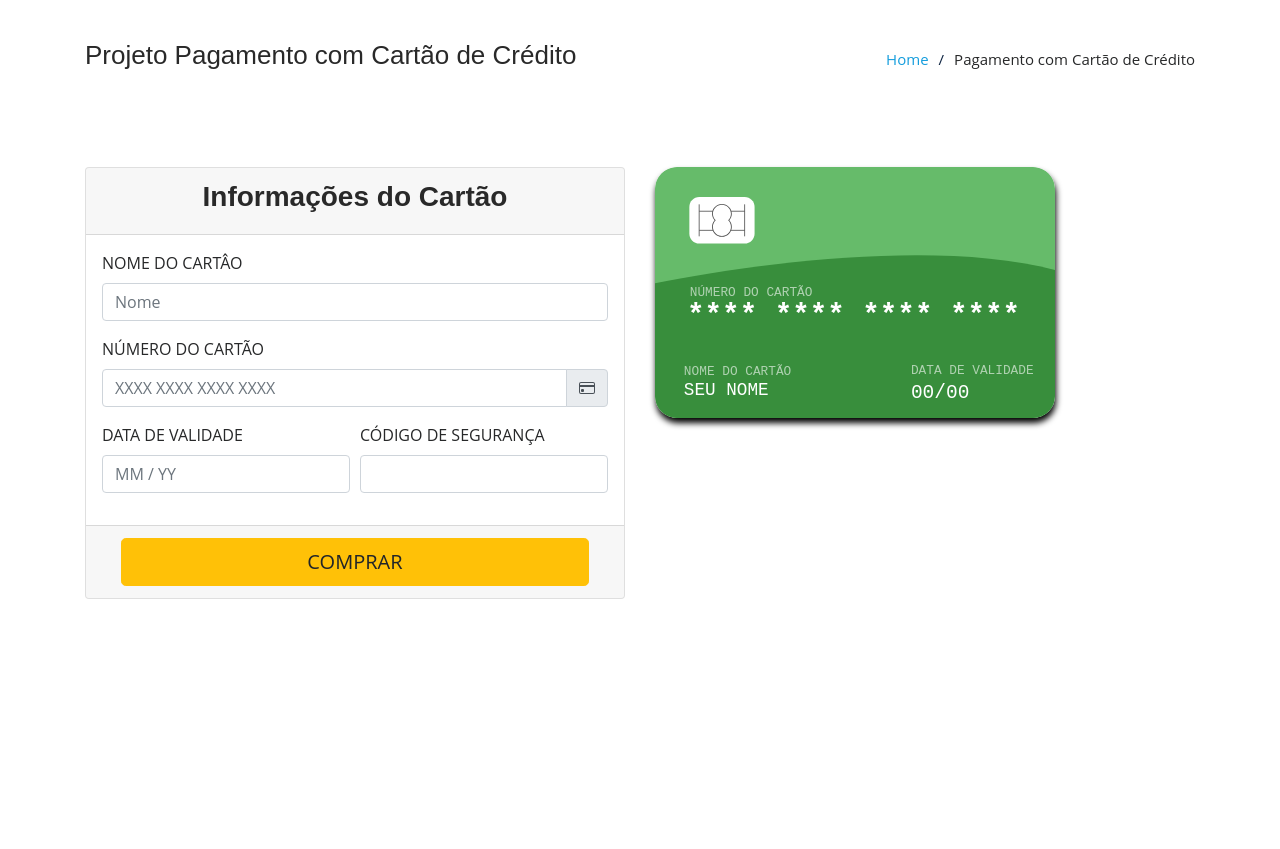
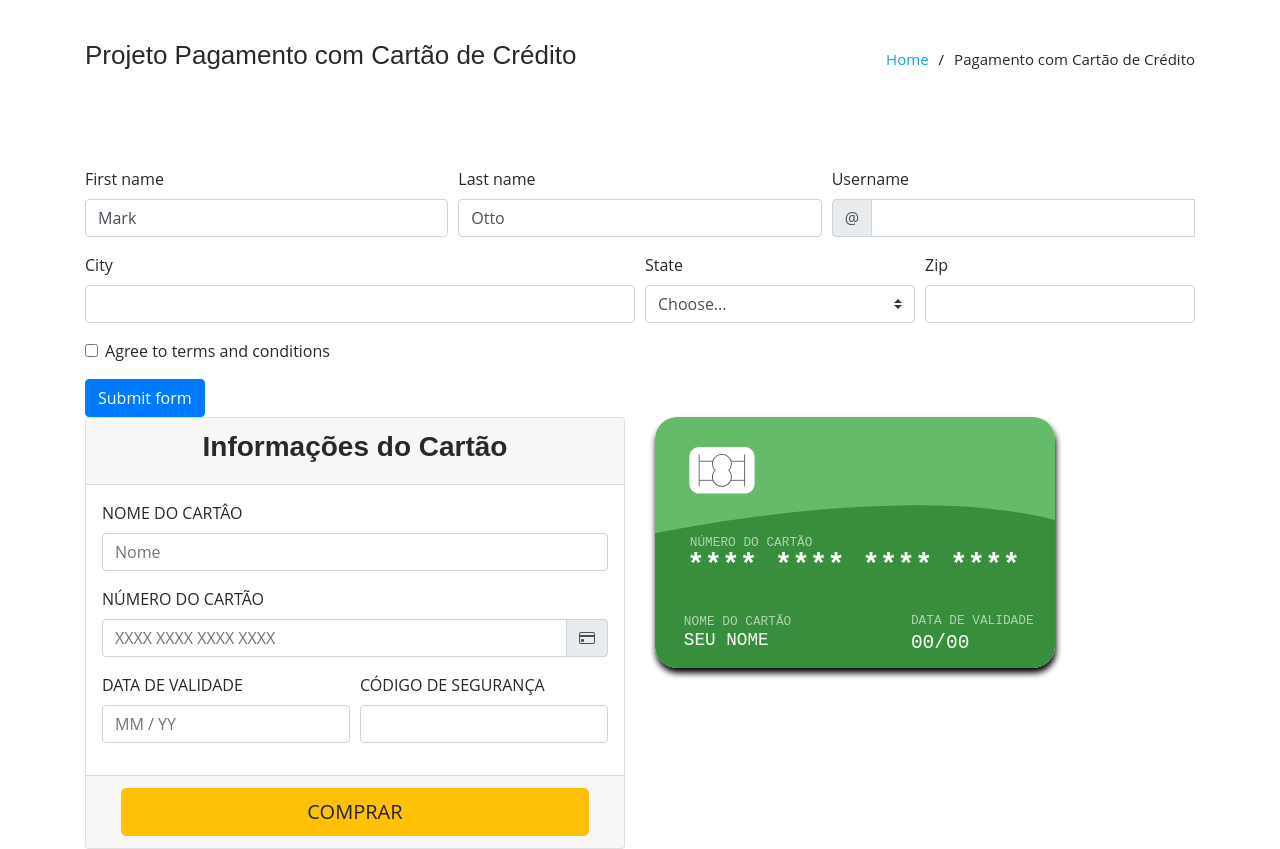
Before and after one commit to ronaldopiresdias13/portfolio, a plain HTML site: page projetos/cartao-credito/index.html in a window 1280 px wide. Before the commit the page ends 800 px from the top, so only its background shows below. Drawn offline with nearby package versions, Linux system fonts and the light colour scheme.

Commit message:
atualizações

```diff
--- a/projetos/cartao-credito/index.html
+++ b/projetos/cartao-credito/index.html
@@ -26,10 +26,81 @@
 
         </div>
       </section>
+
     <div class="panel-body">
         <div class="tab-content" id="v-pills-tabContent">
             <div class="container">
                 <div class="row mt-5">
+                    <div class="col-md-12">
+                        <form class="needs-validation" novalidate>
+                            <div class="form-row">
+                              <div class="col-md-4 mb-3">
+                                <label for="validationCustom01">First name</label>
+                                <input type="text" class="form-control" id="validationCustom01" value="Mark" required>
+                                <div class="valid-feedback">
+                                  Looks good!
+                                </div>
+                              </div>
+                              <div class="col-md-4 mb-3">
+                                <label for="validationCustom02">Last name</label>
+                                <input type="text" class="form-control" id="validationCustom02" value="Otto" required>
+                                <div class="valid-feedback">
+                                  Looks good!
+                                </div>
+                              </div>
+                              <div class="col-md-4 mb-3">
+                                <label for="validationCustomUsername">Username</label>
+                                <div class="input-group">
+                                  <div class="input-group-prepend">
+                                    <span class="input-group-text" id="inputGroupPrepend">@</span>
+                                  </div>
+                                  <input type="text" class="form-control" id="validationCustomUsername" aria-describedby="inputGroupPrepend" required>
+                                  <div class="invalid-feedback">
+                                    Please choose a username.
+                                  </div>
+                                </div>
+                              </div>
+                            </div>
+                            <div class="form-row">
+                              <div class="col-md-6 mb-3">
+                                <label for="validationCustom03">City</label>
+                                <input type="text" class="form-control" id="validationCustom03" required>
+                                <div class="invalid-feedback">
+                                  Please provide a valid city.
+                                </div>
+                              </div>
+                              <div class="col-md-3 mb-3">
+                                <label for="validationCustom04">State</label>
+                                <select class="custom-select" id="validationCustom04" required>
+                                  <option selected disabled value="">Choose...</option>
+                                  <option>...</option>
+                                </select>
+                                <div class="invalid-feedback">
+                                  Please select a valid state.
+                                </div>
+                              </div>
+                              <div class="col-md-3 mb-3">
+                                <label for="validationCustom05">Zip</label>
+                                <input type="text" class="form-control" id="validationCustom05" required>
+                                <div class="invalid-feedback">
+                                  Please provide a valid zip.
+                                </div>
+                              </div>
+                            </div>
+                            <div class="form-group">
+                              <div class="form-check">
+                                <input class="form-check-input" type="checkbox" value="" id="invalidCheck" required>
+                                <label class="form-check-label" for="invalidCheck">
+                                  Agree to terms and conditions
+                                </label>
+                                <div class="invalid-feedback">
+                                  You must agree before submitting.
+                                </div>
+                              </div>
+                            </div>
+                            <button class="btn btn-primary" type="submit">Submit form</button>
+                          </form>
+                    </div>
                     <div class="col-md-6">
                         <div class="card">
                             <div class="card-header">
```
Also changed, not shown: index.html (+0 -1 lines), js/main.js (+0 -28 lines), vendor/jquery.easing/jquery.easing.min.js (deleted, +0 -1 lines).
